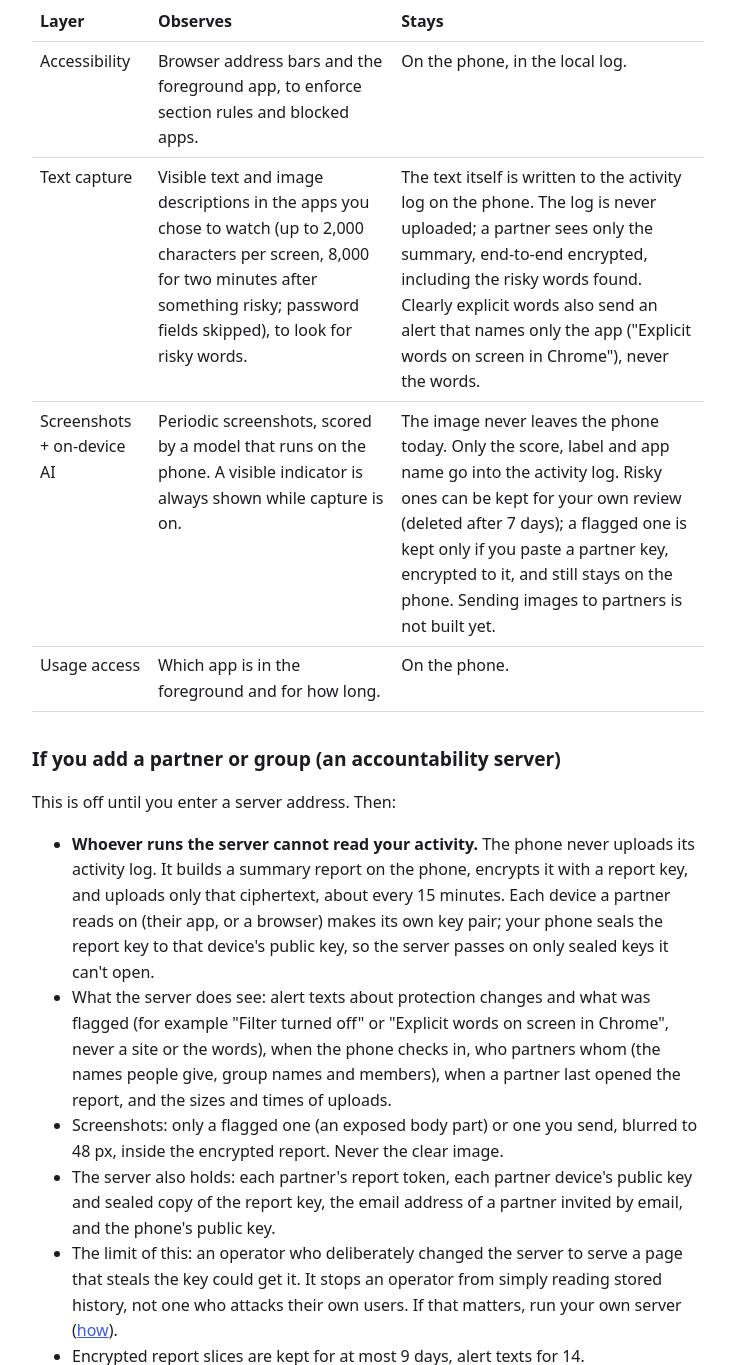
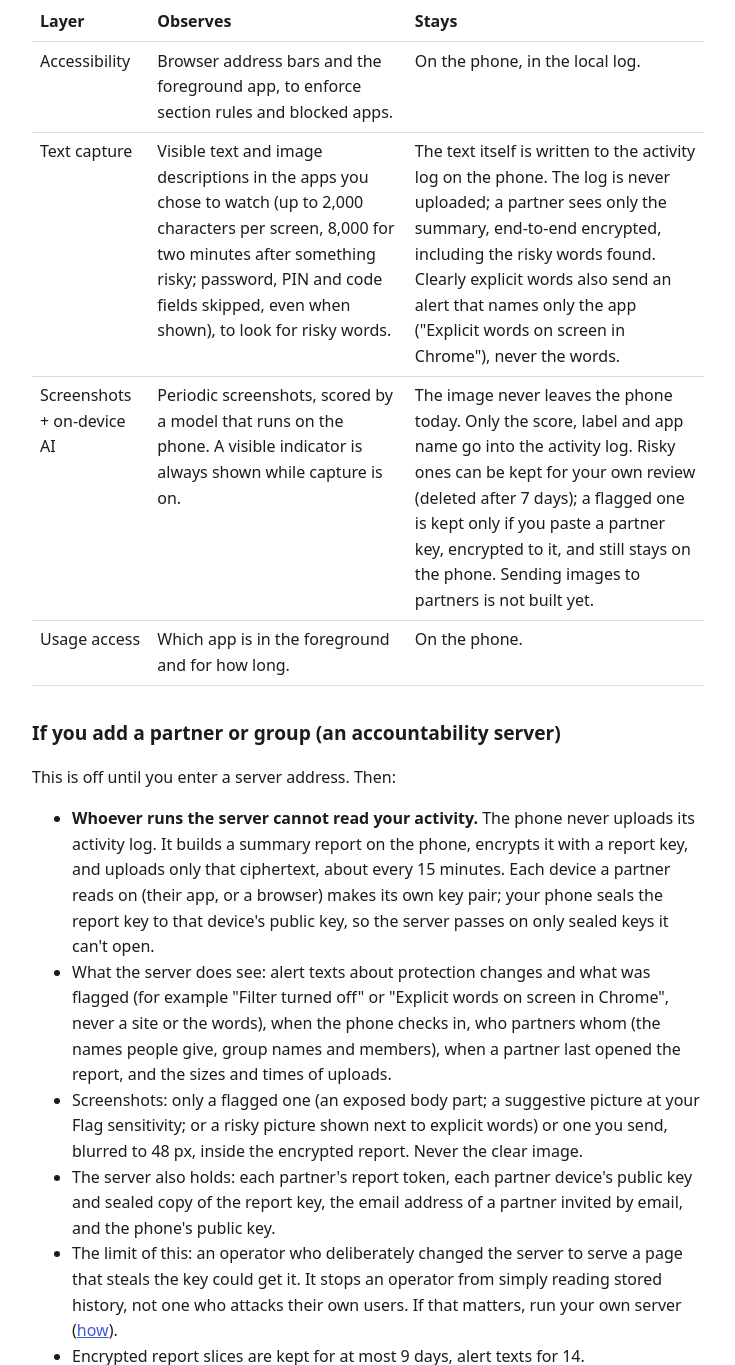
Before and after one commit to flyboy-byte/focusfence, a plain HTML site: page docs/site/privacy.html in a window 1280 px wide. Shown: the part 459-1824 px from the top of the page, without its empty margins (272-1007 px from the left). Drawn offline with Linux system fonts and the light colour scheme.

Commit message:
docs: README screen checks section; STATE, AGENTS, CONTRIBUTING, CHANGELOG, privacy page current with 3.1.6 (#171)
Claude-Session: https://claude.ai/code/session_017HNT3ZiXY9A74jzGiUehs8

Co-authored-by: Claude Opus 5.5 <noreply@anthropic.com>

```diff
--- a/docs/site/privacy.html
+++ b/docs/site/privacy.html
@@ -9,7 +9,7 @@
 <table>
 <tr><th>Layer</th><th>Observes</th><th>Stays</th></tr>
 <tr><td>Accessibility</td><td>Browser address bars and the foreground app, to enforce section rules and blocked apps.</td><td>On the phone, in the local log.</td></tr>
-<tr><td>Text capture</td><td>Visible text and image descriptions in the apps you chose to watch (up to 2,000 characters per screen, 8,000 for two minutes after something risky; password fields skipped), to look for risky words.</td><td>The text itself is written to the activity log on the phone. The log is never uploaded; a partner sees only the summary, end-to-end encrypted, including the risky words found. Clearly explicit words also send an alert that names only the app ("Explicit words on screen in Chrome"), never the words.</td></tr>
+<tr><td>Text capture</td><td>Visible text and image descriptions in the apps you chose to watch (up to 2,000 characters per screen, 8,000 for two minutes after something risky; password, PIN and code fields skipped, even when shown), to look for risky words.</td><td>The text itself is written to the activity log on the phone. The log is never uploaded; a partner sees only the summary, end-to-end encrypted, including the risky words found. Clearly explicit words also send an alert that names only the app ("Explicit words on screen in Chrome"), never the words.</td></tr>
 <tr><td>Screenshots + on-device AI</td><td>Periodic screenshots, scored by a model that runs on the phone. A visible indicator is always shown while capture is on.</td><td>The image never leaves the phone today. Only the score, label and app name go into the activity log. Risky ones can be kept for your own review (deleted after 7 days); a flagged one is kept only if you paste a partner key, encrypted to it, and still stays on the phone. Sending images to partners is not built yet.</td></tr>
 <tr><td>Usage access</td><td>Which app is in the foreground and for how long.</td><td>On the phone.</td></tr>
 </table>
@@ -19,7 +19,7 @@
 <ul>
 <li><strong>Whoever runs the server cannot read your activity.</strong> The phone never uploads its activity log. It builds a summary report on the phone, encrypts it with a report key, and uploads only that ciphertext, about every 15 minutes. Each device a partner reads on (their app, or a browser) makes its own key pair; your phone seals the report key to that device's public key, so the server passes on only sealed keys it can't open.</li>
 <li>What the server does see: alert texts about protection changes and what was flagged (for example "Filter turned off" or "Explicit words on screen in Chrome", never a site or the words), when the phone checks in, who partners whom (the names people give, group names and members), when a partner last opened the report, and the sizes and times of uploads.</li>
-<li>Screenshots: only a flagged one (an exposed body part) or one you send, blurred to 48 px, inside the encrypted report. Never the clear image.</li>
+<li>Screenshots: only a flagged one (an exposed body part; a suggestive picture at your Flag sensitivity; or a risky picture shown next to explicit words) or one you send, blurred to 48 px, inside the encrypted report. Never the clear image.</li>
 <li>The server also holds: each partner's report token, each partner device's public key and sealed copy of the report key, the email address of a partner invited by email, and the phone's public key.</li>
 <li>The limit of this: an operator who deliberately changed the server to serve a page that steals the key could get it. It stops an operator from simply reading stored history, not one who attacks their own users. If that matters, run your own server (<a href="server.html">how</a>).</li>
 <li>Encrypted report slices are kept for at most 9 days, alert texts for 14.</li>
```
Also changed, not shown: 5 other files.
